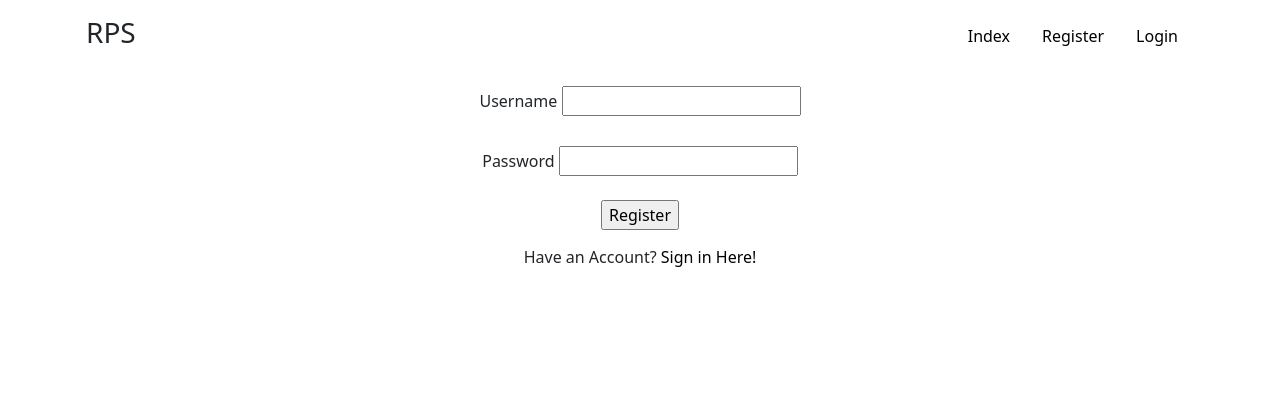
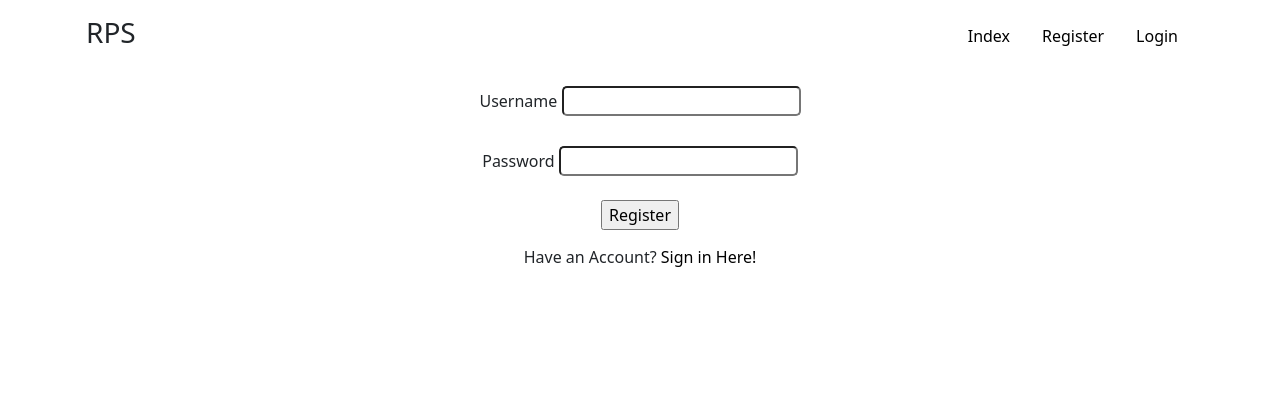
Before and after one commit to calvh/mlh-final-project, a Flask app: page /auth/register/ in a window 1280 px wide. Shown: the top 420 px of the page. Run offline with Flask 2, Linux system fonts and the light colour scheme.

Commit message:
added border-radius to form

```diff
--- a/flask/app/templates/login.html
+++ b/flask/app/templates/login.html
@@ -5,12 +5,12 @@
 <form method="POST" id="login-form">
     <div id="username" style="margin: 30px 15px;">
         <label for="username">Username</label>
-        <input type="text"  name="username" required>
+        <input type="text"  name="username" style="border-radius: 5px;" required>
         <br>
     </div>
     <div id="password">
         <label for="password">Password</label>
-        <input type="password"  name="password" required>
+        <input type="password"  name="password" style="border-radius: 5px;" required>
         <br><br>
     </div>
     <input type="submit" value="Login" style="margin-bottom: 15px;"><br>
--- a/flask/app/templates/register.html
+++ b/flask/app/templates/register.html
@@ -5,11 +5,11 @@
 <form id="register-form" method="POST">
     <div id="username" style="margin: 30px 15px;">
         <label class="username">Username</label>
-        <input type="text" id="username" name="username" required>
+        <input type="text" id="username" name="username" style="border-radius: 5px;" required>
     </div>
     <div id="password">
         <label class="passW">Password</label>
-        <input type="password" name="password" required>
+        <input type="password" name="password" style="border-radius: 5px;" required>
         <br><br>
     </div>
     <input type="submit" value="Register" style="margin-bottom: 15px;"><br>
```
